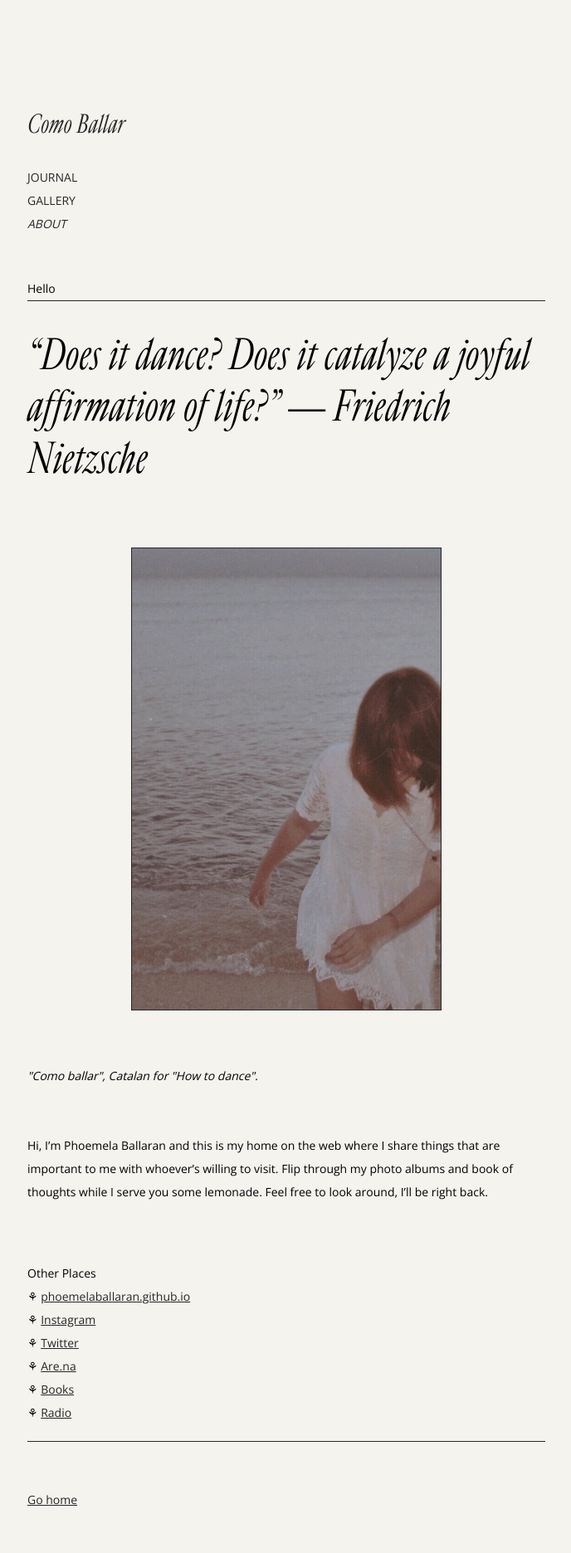
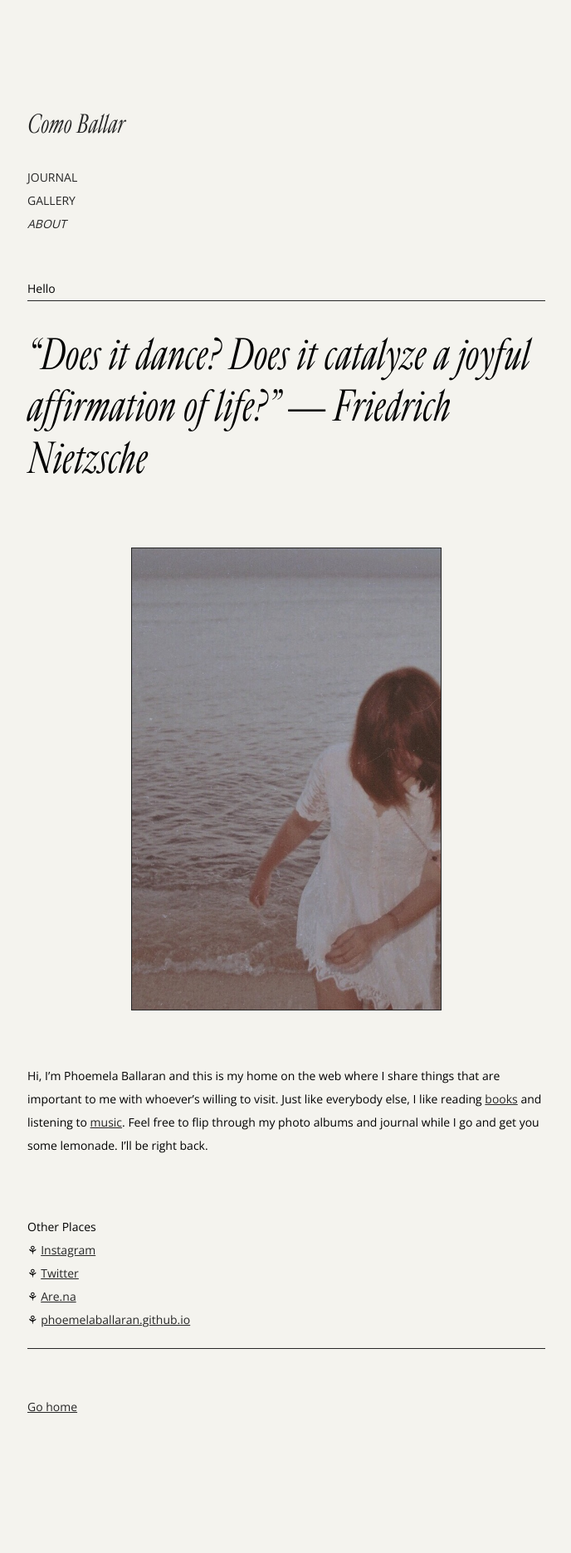
Before and after one commit to comballar/comballar.github.io, a Jekyll site: the page built from about.html, in a window 1280 px wide. Shown: the whole page at 83% size, without its empty margins (87-775 px from the left). Built offline with Jekyll 4.4.1, drawn with Linux system fonts in a browser that asks for light colours; after the commit the page ends 1760 px from its top, so only the background shows below that.

Commit message:
Update about.html

```diff
--- a/about.html
+++ b/about.html
@@ -7,14 +7,13 @@ permalink: /about/
 <h1>“Does it dance? Does it catalyze a joyful affirmation of life?” — Friedrich Nietzsche</h1>
 <br><p style="text-align:center;"><img  src="https://comoballar.github.io/assets/images/selfportrait.jpg"/></p>
 <br>
-<p><i>"Como ballar", Catalan for "How to dance".</i></p>
-<br>
-<p>Hi, I’m Phoemela Ballaran and this is my home on the web where I share things that are important to me with whoever’s willing to visit. Flip through my photo albums and book of thoughts while I serve you some lemonade. Feel free to look around, I’ll be right back.</p>
+<p>Hi, I’m Phoemela Ballaran and this is my home on the web where I share things that are important to me with whoever’s willing to visit.
+  Just like everybody else, I like reading <a href="https://oku.club/user/phoemela" target="_blank">books</a> and listening to <a href="https://radio4000.com/comoballar" target="_blank">music</a>.
+  Feel free to flip through my photo albums and journal while I go and get you some lemonade.
+  I’ll be right back.</p>
 <br>
 <br>Other Places
-<br>⚘ <a href="https://phoemelaballaran.github.io/" target="_blank">phoemelaballaran.github.io</a>
 <br>⚘ <a href="https://instagram.com/comoballar" target="_blank">Instagram</a>
 <br>⚘ <a href="https://twitter.com/comoballar" target="_blank">Twitter</a>
 <br>⚘ <a href="https://are.na/phoemela-ballaran" target="_blank">Are.na</a>
-<br>⚘ <a href="https://oku.club/user/phoemela" target="_blank">Books</a>
-<br>⚘ <a href="https://radio4000.com/comoballar" target="_blank">Radio</a>
+<br>⚘ <a href="https://phoemelaballaran.github.io/" target="_blank">phoemelaballaran.github.io</a>
```
